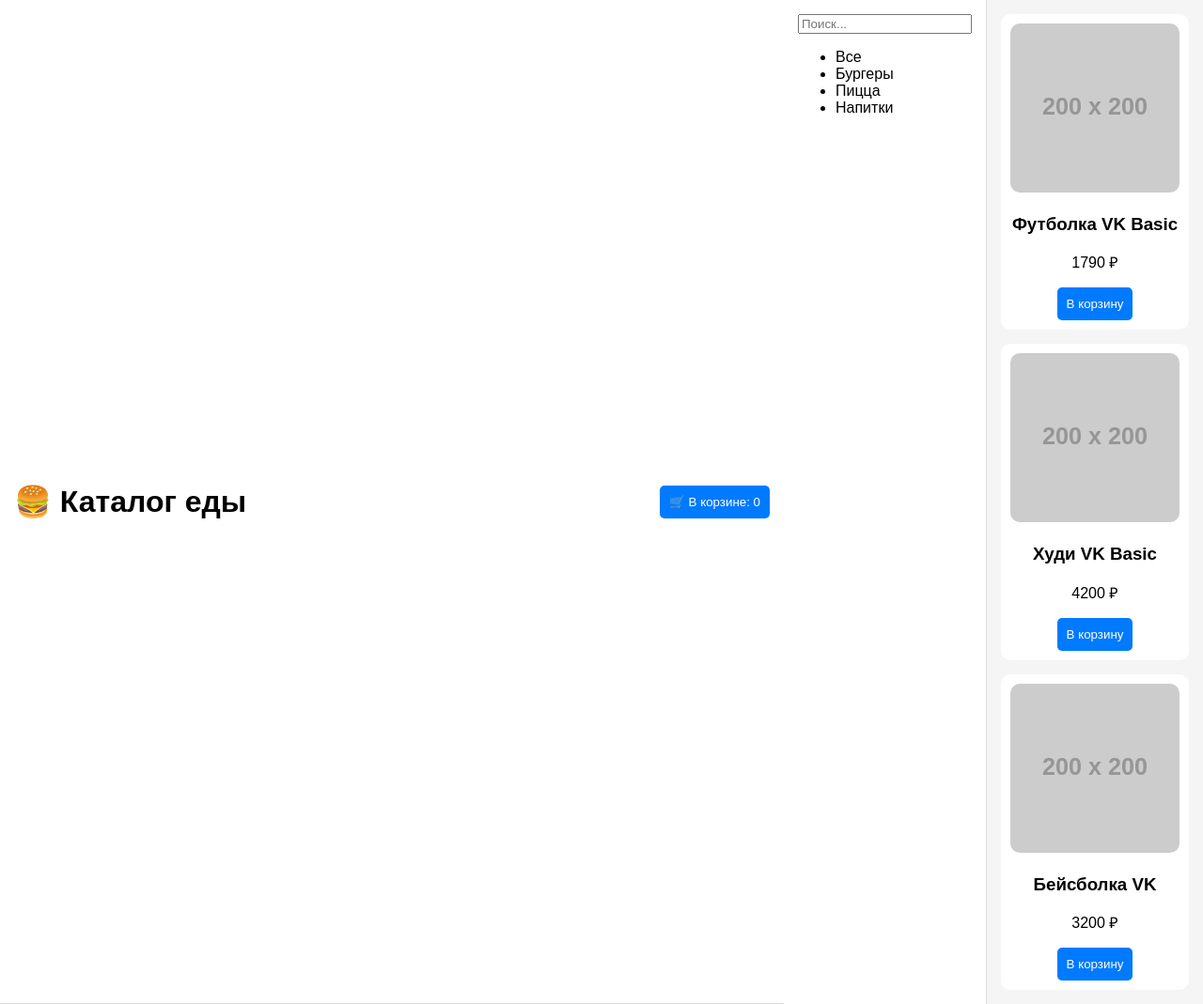
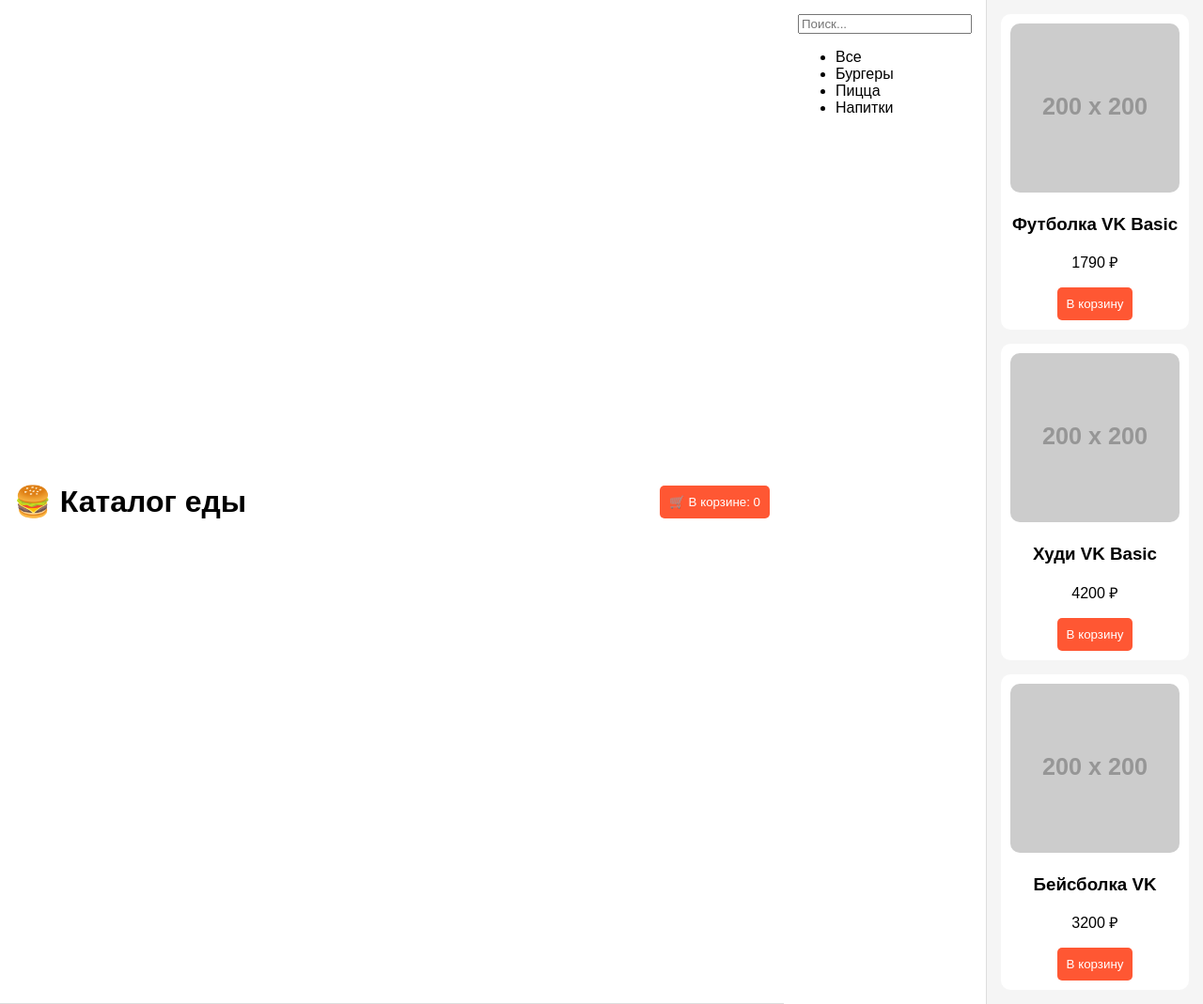
Before and after one commit to alexazum/shop, a plain HTML site: page index.html in a window 1280 px wide. Shown: the whole page at 94% size. Drawn offline with Linux system fonts and the light colour scheme; placeholder pictures from the web are drawn by us.

Commit message:
Update style.css

```diff
--- a/static/style.css
+++ b/static/style.css
@@ -50,7 +50,7 @@ main {
 }
 
 button {
-    background: #007aff;
+    background: #ff5733;
     color: white;
     border: none;
     padding: 10px;
```
